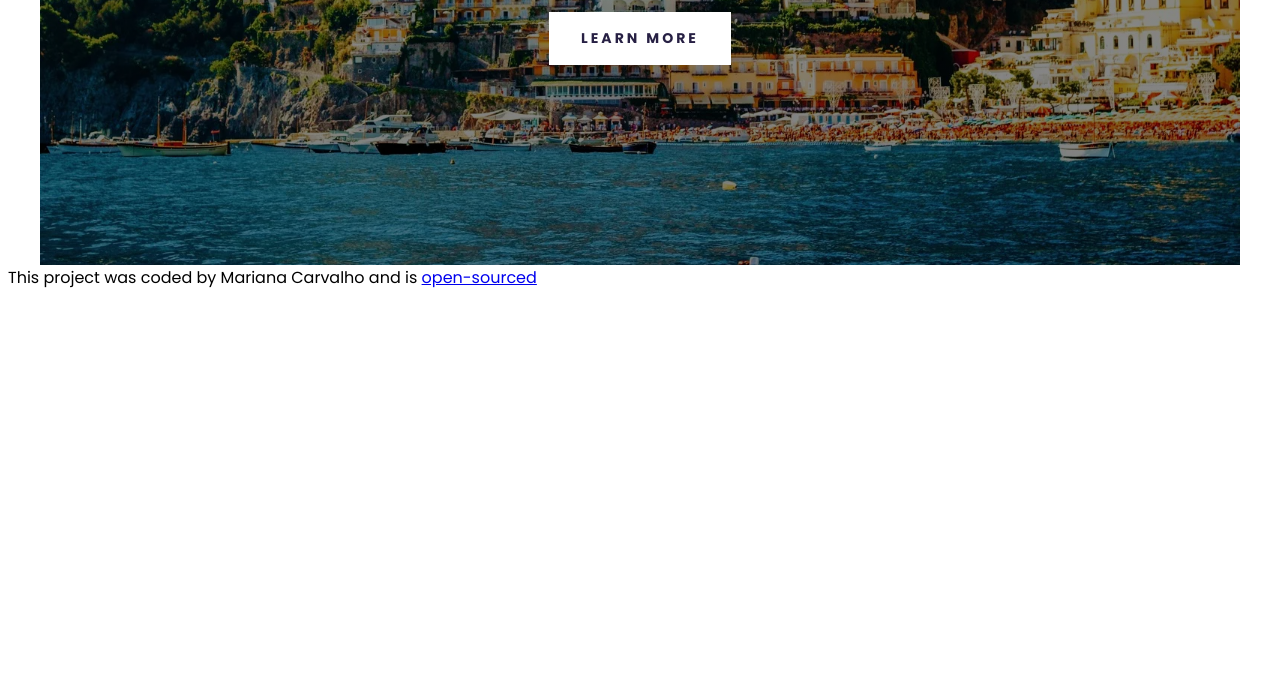
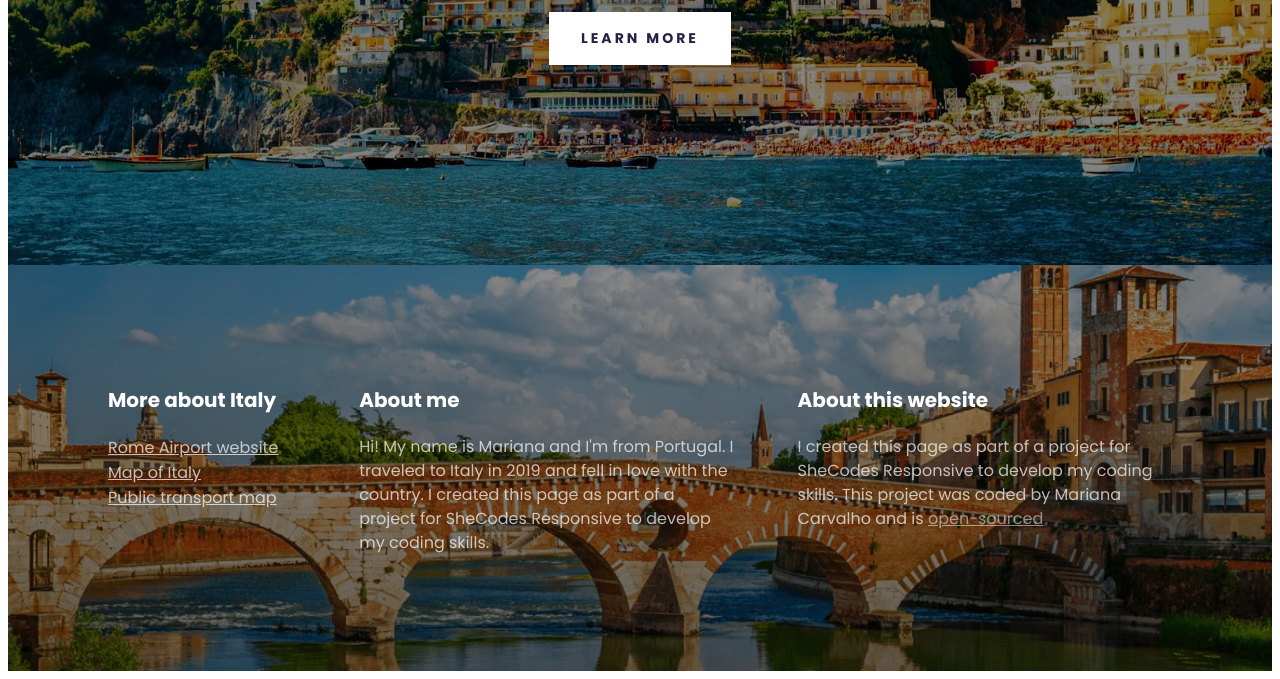
Before and after one commit to MarianavCarvalho/Italy-travel-project, a plain HTML site: page index.html in a window 1280 px wide. Shown: the part 528-1207 px from the top of the page. Before the commit the page ends 826 px from the top, so only its background shows below. Drawn offline with Linux system fonts and the light colour scheme.

Commit message:
Added footer

```diff
--- a/index.html
+++ b/index.html
@@ -18,7 +18,25 @@
    <a href="#">Learn more</a>
    </header>
    <footer>
-    This project was coded by Mariana Carvalho and is <a href="https://github.com/MarianavCarvalho/Italy-travel-project" target="_blank">open-sourced</a>
+    <section class="grid">
+    <div>
+    <h3>More about Italy</h3>
+    <ul>
+        <li> <a href="https://www.adr.it/web/aeroporti-di-roma-en" target="_blank">Rome Airport website</a></li>
+        <li><a href="https://goo.gl/maps/5wYJWusGeF7jUyuGA" target="_blank">Map of Italy</a></li>
+        <li><a href="https://www.trenitalia.com/en.html" target="_blank">Public transport map</a></li>
+    </ul>
+    </div>
+    <div>
+    <h3>About me</h3>
+    <p>Hi! My name is Mariana and I'm from Portugal. I traveled to Italy in 2019 and fell in love with the country. I created this page as part of a project for SheCodes Responsive to develop my coding skills.</p>
+    </div>
+    <div>
+    <h3>About this website</h3>
+    <p>I created this page as part of a project for SheCodes Responsive to develop my coding skills.
+    This project was coded by Mariana Carvalho and is <a href="https://github.com/MarianavCarvalho/Italy-travel-project" target="_blank">open-sourced</a></p>
+    </div>
+    </section>
    </footer>
    </div>
 </body>
--- a/src/styles.css
+++ b/src/styles.css
@@ -7,8 +7,21 @@ body{
     margin: 0 auto;
 }
 
+section{
+    max-width: 1200px;
+    margin:0 auto;
+    padding: 100px;
+}
+
+.grid{
+    display: grid;
+    grid-template-columns: 1fr 2fr 2fr;
+    grid-gap: 64px;
+
+}
+
 header{
-    max-width: 1200px;
+    max-width: 1400px;
     margin: 0 auto;
     background-image: linear-gradient(rgba(0, 0, 0, 0.4), rgba(0, 0, 0, 0.5)), url("../images/italy-positano.png");
     background-position: center;
@@ -40,6 +53,7 @@ header h3{
     letter-spacing: 5px;
     margin: 0;
 }
+
 header a{
 font-size: 14px;
 font-weight: 700;
@@ -55,7 +69,44 @@ text-decoration: none;
 color: #272044;
 }
 
-@media (max-width: 900px){
+footer{
+    background-image: linear-gradient(rgba(0, 0, 0, 0.4), rgba(0, 0, 0, 0.6)), url("../images/italy-footer-1536x683.png");
+    background-size: cover;
+    background-repeat: no-repeat;
+    color: white;
+}
+
+footer h3{
+    font-weight: 700;
+    font-size: 20px;
+    line-height: 30px;
+}
+footer p{
+    font-weight: 400;
+    font-size: 16px;
+    opacity: 0.7;
+    line-height: 24px;
+
+}
+
+footer ul{
+    padding: 0;
+}
+
+footer li{
+list-style: none;
+    margin: 0;
+    padding: 0;
+}
+
+footer a{
+color: white;
+opacity: 0.7;
+}
+
+
+
+@media (max-width: 960px){
     header{
         padding: 60px 0;
     }
```
Also changed, not shown: images/italy-footer-1536x683.png (added), images/italy-footer.jpg (added).
